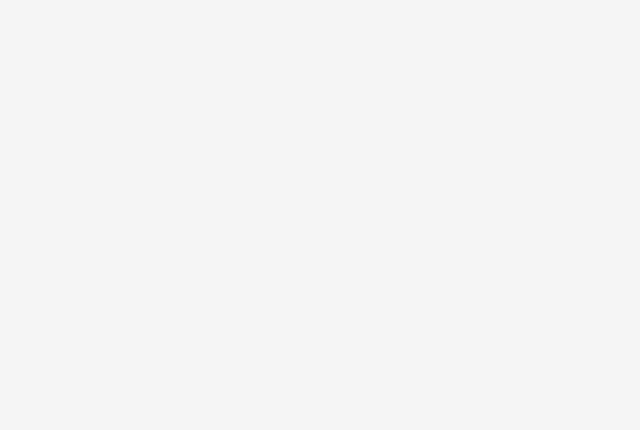
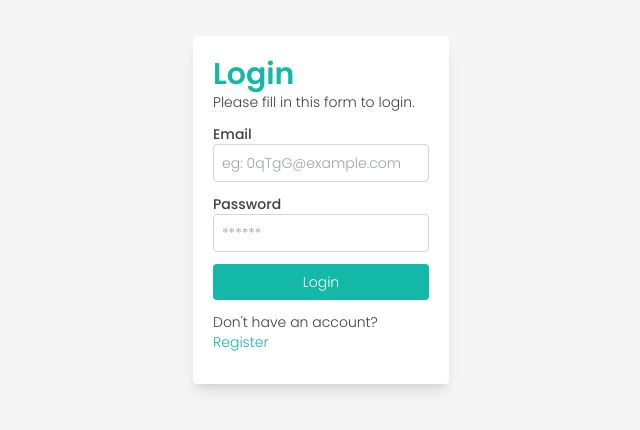
Before and after one commit to arisirvandiansyah/task-management-app, a React (Vite) app in the folder client/: page /login in a window 1280 px wide. Before the commit this address had no page. Shown: the part 190-620 px from the top of the page, without its empty margins (319-959 px from the left). Built offline with nearby package versions, Linux system fonts and the light colour scheme.

Commit message:
feat(client): add login design

```diff
--- a/client/src/main.jsx
+++ b/client/src/main.jsx
@@ -4,11 +4,13 @@ import { BrowserRouter, Routes, Route } from "react-router-dom";
 import App from "./App.jsx";
 import "./index.css";
 import Register from "./pages/Register.jsx";
+import Login from "./pages/Login.jsx";
 
 createRoot(document.getElementById("root")).render(
   <BrowserRouter>
     <Routes>
       <Route path="/register" element={<Register />} />
+      <Route path="/login" element={<Login />} />
       <Route path="/" element={<App />} />
     </Routes>
   </BrowserRouter>
--- /dev/null
+++ b/client/src/pages/Login.jsx
@@ -0,0 +1,44 @@
+import React from "react";
+
+const Login = () => {
+  return (
+    <div className="h-screen flex justify-center items-center px-12">
+      <div className="w-64">
+        <div className="p-5 rounded bg-white shadow-lg">
+          <div className="mb-3">
+            <h1>Login</h1>
+            <p>Please fill in this form to login.</p>
+          </div>
+          <div className="mb-3">
+            <form action="">
+              <div className="mb-3">
+                <label htmlFor="email">Email</label>
+                <input
+                  type="email"
+                  name="email"
+                  placeholder="eg: 0qTgG@example.com"
+                />
+              </div>
+              <div className="mb-3">
+                <label htmlFor="password">Password</label>
+                <input type="password" name="password" placeholder="******" />
+              </div>
+              <div className="mb-3">
+                <button type="submit" className="w-full">
+                  Login
+                </button>
+              </div>
+            </form>
+          </div>
+          <div className="mb-3">
+            <p>
+              Don't have an account? <a href="/register">Register</a>
+            </p>
+          </div>
+        </div>
+      </div>
+    </div>
+  );
+};
+
+export default Login;
```
